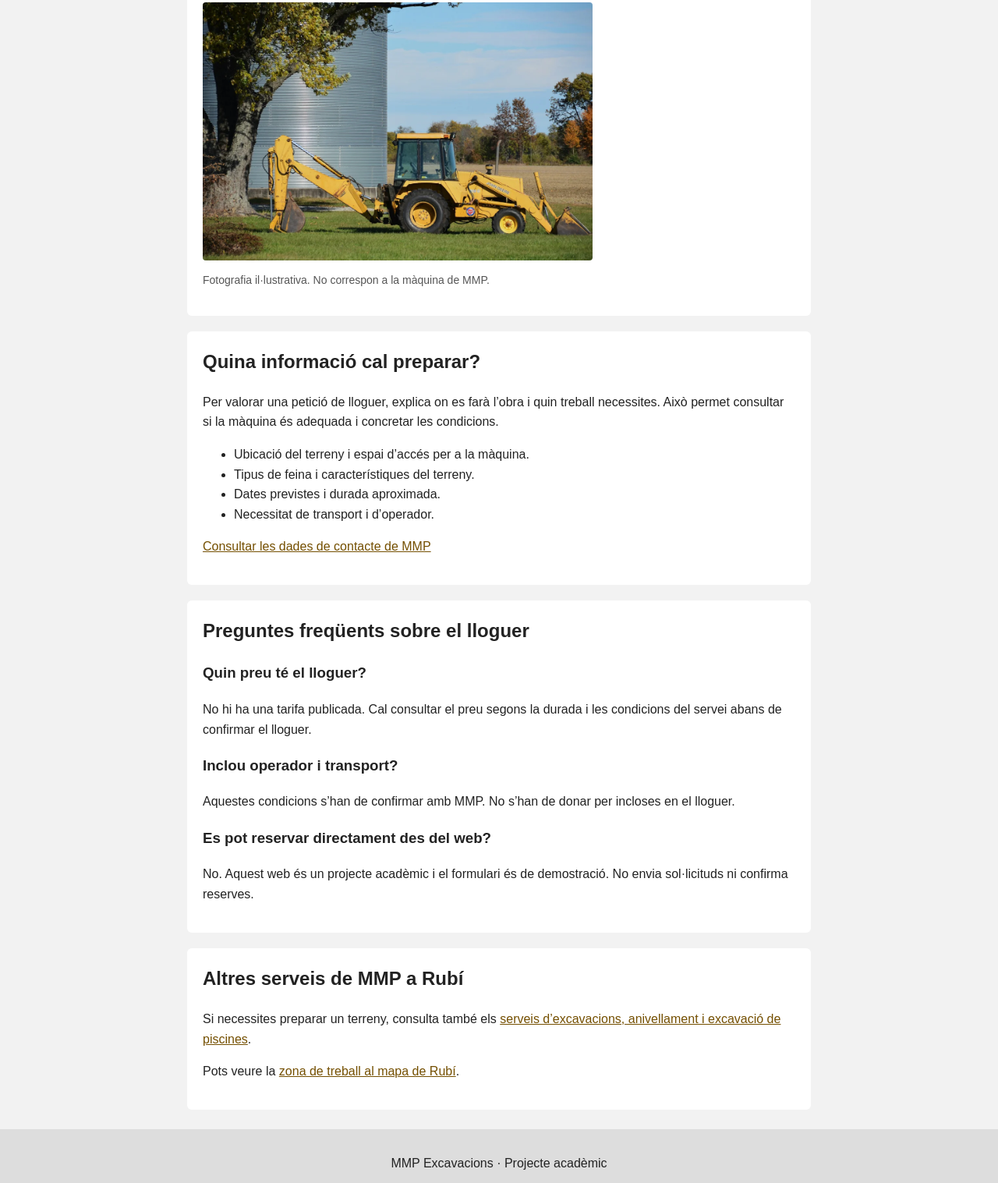
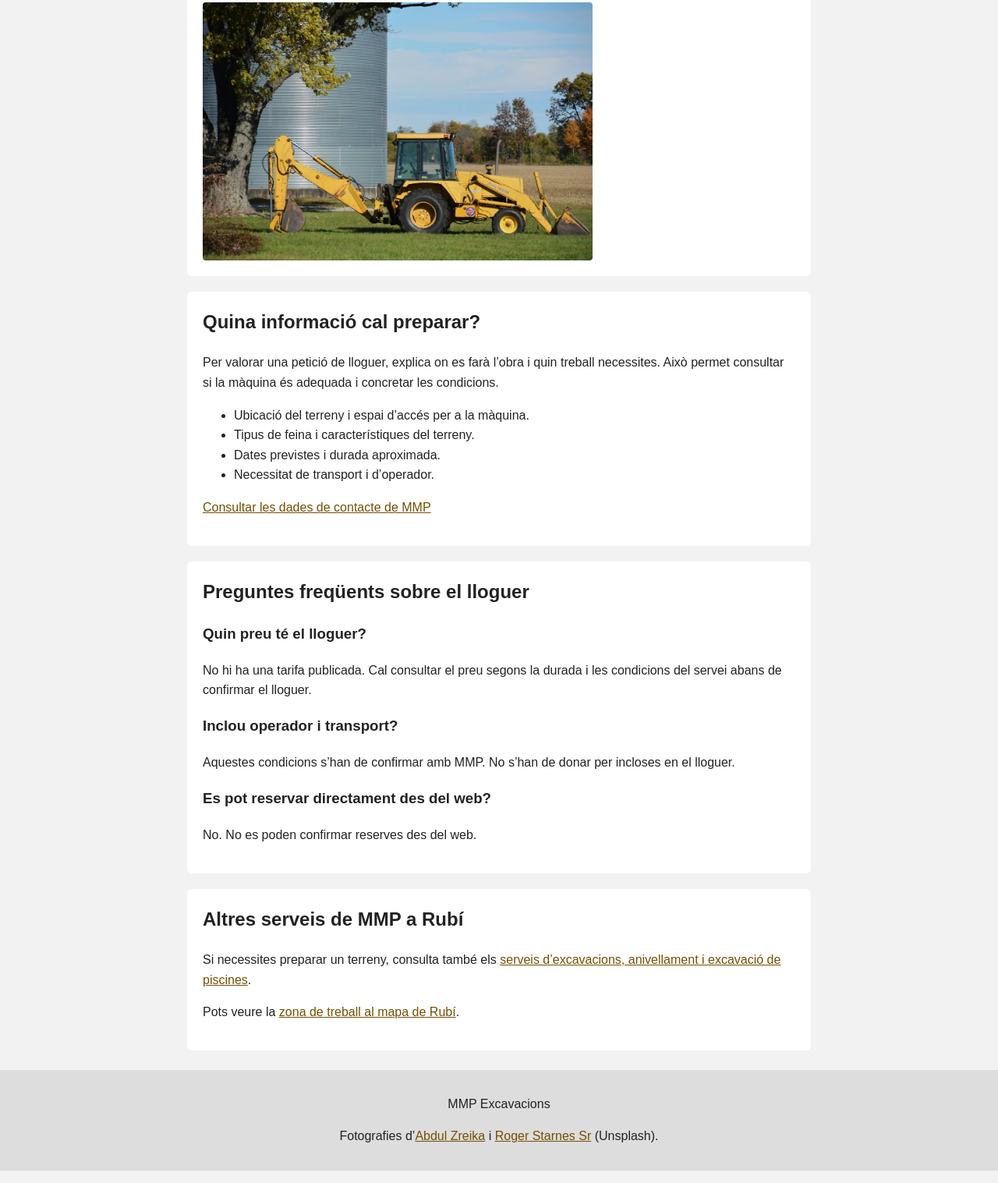
Before and after one commit to joelmartinezsanchezalum-dev/Excavaciones-MMP, a plain HTML site: page lloguer-retroexcavadora-rubi.html in a window 1280 px wide. Shown: the part 382-1899 px from the top of the page at 78% size. Drawn offline with Linux system fonts and the light colour scheme.

Commit message:
Eliminar notes de les pàgines

```diff
--- a/lloguer-retroexcavadora-rubi.html
+++ b/lloguer-retroexcavadora-rubi.html
@@ -11,7 +11,7 @@
   <meta property="og:title" content="Lloguer de retroexcavadora a Rubí | MMP Excavacions">
   <meta property="og:description" content="Lloguer de retroexcavadora a Rubí per a treballs d’excavació. Consulta què cal indicar per demanar disponibilitat, preu i condicions del servei de MMP.">
   <meta property="og:image" content="https://joelmartinezsanchezalum-dev.github.io/Excavaciones-MMP/assets/retroexcavadora.webp">
-  <meta property="og:image:alt" content="Fotografia il·lustrativa de maquinària d’excavació">
+  <meta property="og:image:alt" content="Maquinària d’excavació">
   <meta property="og:url" content="https://joelmartinezsanchezalum-dev.github.io/Excavaciones-MMP/lloguer-retroexcavadora-rubi.html">
   <meta property="og:locale" content="ca_ES">
   <link rel="stylesheet" href="css/styles.css">
@@ -32,7 +32,6 @@
       <h2>Una retroexcavadora per al teu projecte</h2>
       <p>MMP ofereix el lloguer d’una retroexcavadora a Rubí. Abans de planificar els treballs, cal consultar la disponibilitat de la màquina i les condicions del lloguer.</p>
       <img src="assets/retroexcavadora.webp" alt="Retroexcavadora groga estacionada al costat d’una sitja" width="1200" height="795">
-      <p class="nota">Fotografia il·lustrativa. No correspon a la màquina de MMP.</p>
     </section>
     <section>
       <h2>Quina informació cal preparar?</h2>
@@ -52,7 +51,7 @@
       <h3>Inclou operador i transport?</h3>
       <p>Aquestes condicions s’han de confirmar amb MMP. No s’han de donar per incloses en el lloguer.</p>
       <h3>Es pot reservar directament des del web?</h3>
-      <p>No. Aquest web és un projecte acadèmic i el formulari és de demostració. No envia sol·licituds ni confirma reserves.</p>
+      <p>No. No es poden confirmar reserves des del web.</p>
     </section>
     <section>
       <h2>Altres serveis de MMP a Rubí</h2>
@@ -61,7 +60,7 @@
     </section>
   </main>
   <footer>
-    <p>MMP Excavacions · Projecte acadèmic</p>
+    <p>MMP Excavacions</p>
     <p>Fotografies d’<a href="https://unsplash.com/photos/yellow-and-black-excavator-on-brown-soil-maVHoAWycOs">Abdul Zreika</a> i <a href="https://unsplash.com/photos/yellow-backhoe-parked-next-to-a-large-silo-zU0htI8Y55M">Roger Starnes Sr</a> (Unsplash).</p>
   </footer>
 </body>
```
Also changed, not shown: index.html (+4 -14 lines), 3 other files.
